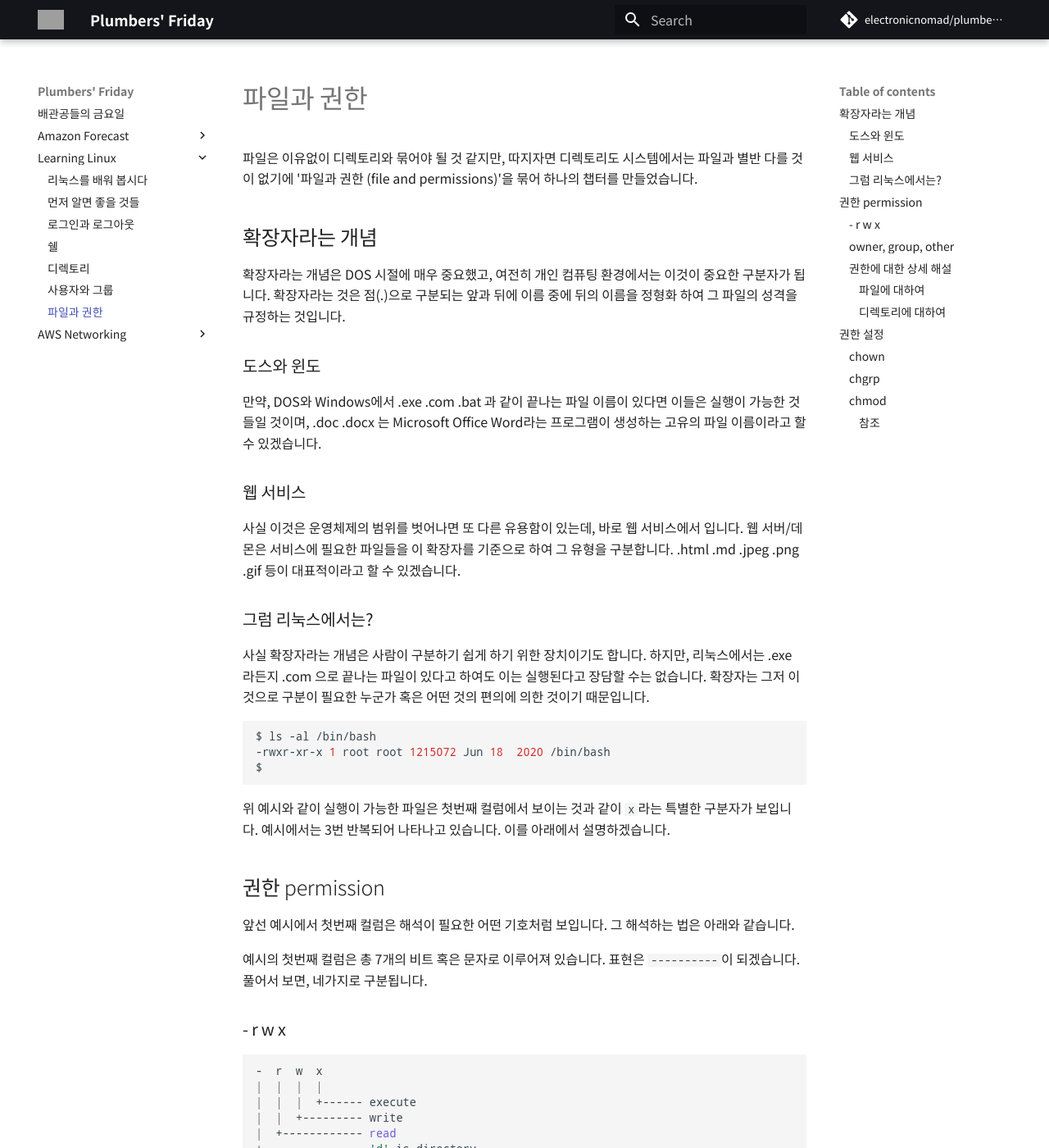
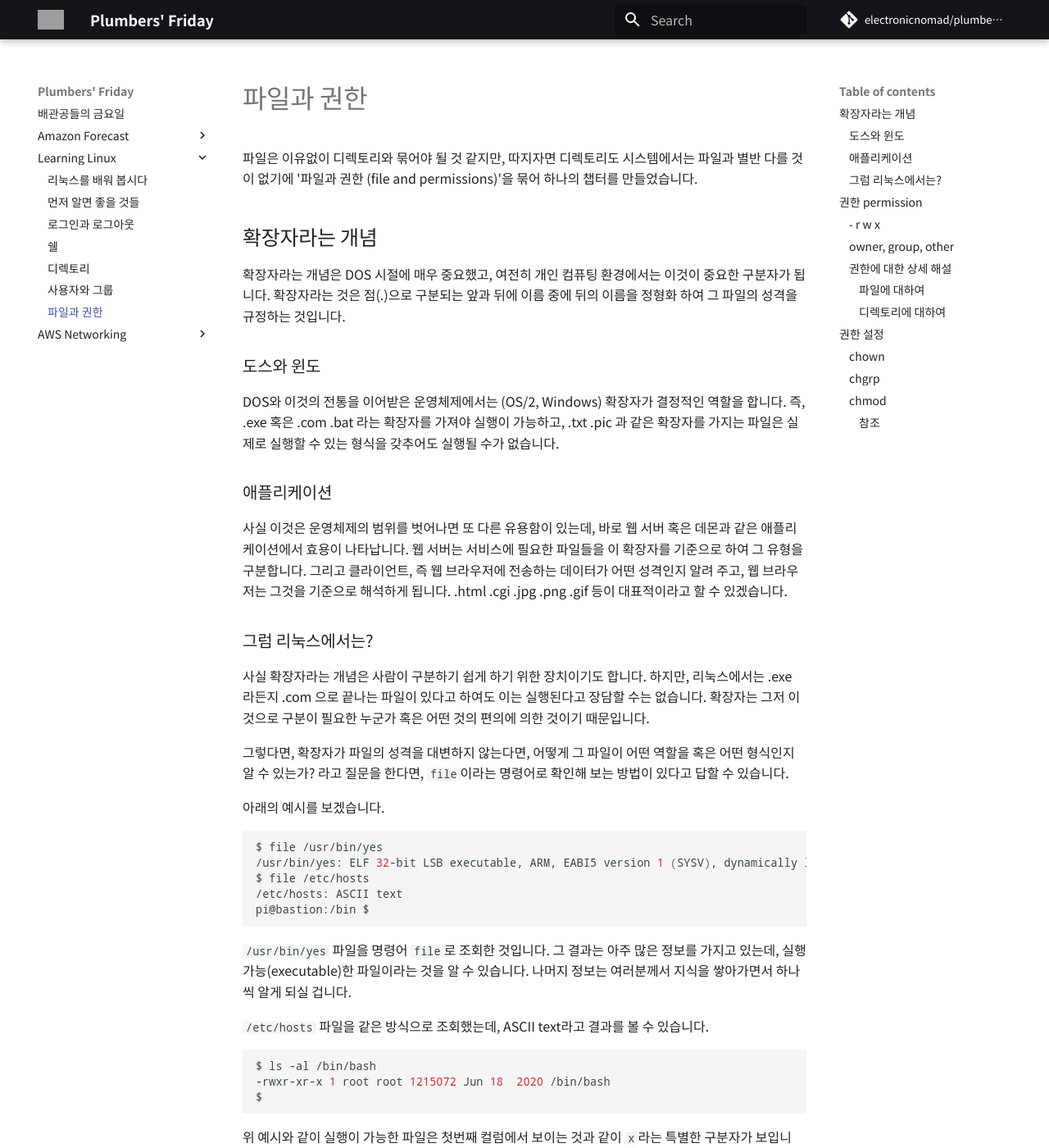
Before and after one commit to electronicnomad/plumbers-friday, an MkDocs documentation site: the page built from docs/linux/file-and-permissions.md, in a window 1280 px wide and 1400 px high. Shown: the whole window at 82% size. Built offline with MkDocs 1.6.1 and Material for MkDocs 9.7.7, drawn with Linux system fonts in a browser that asks for light colours; some web fonts are replaced; comment, search, counter and statistics services are not loaded; grey boxes are pictures that could not be loaded.

Commit message:
Update file-and-permissions.md

````diff
--- a/docs/linux/file-and-permissions.md
+++ b/docs/linux/file-and-permissions.md
@@ -10,20 +10,40 @@
 
 ### 도스와 윈도
 
-만약, DOS와 Windows에서 .exe .com .bat 과 같이 끝나는 파일 이름이 있다면 이들은 실행이 가능한 것들일 것이며,
-.doc .docx 는 Microsoft Office Word라는 프로그램이 생성하는 고유의 파일 이름이라고 할 수 있겠습니다.
+DOS와 이것의 전통을 이어받은 운영체제에서는 (OS/2, Windows) 확장자가 결정적인 역할을 합니다. 즉, .exe 혹은
+.com .bat 라는 확장자를 가져야 실행이 가능하고, .txt .pic 과 같은 확장자를 가지는 파일은
+실제로 실행할 수 있는 형식을 갖추어도 실행될 수가 없습니다.
 
-### 웹 서비스
+### 애플리케이션
 
-사실 이것은 운영체제의 범위를 벗어나면 또 다른 유용함이 있는데, 바로 웹 서비스에서 입니다.
-웹 서버/데몬은 서비스에 필요한 파일들을 이 확장자를 기준으로 하여 그 유형을 구분합니다.
-.html .md .jpeg .png .gif 등이 대표적이라고 할 수 있겠습니다.
+사실 이것은 운영체제의 범위를 벗어나면 또 다른 유용함이 있는데, 바로 웹 서버 혹은 데몬과 같은 애플리케이션에서 효용이 나타납니다.
+웹 서버는 서비스에 필요한 파일들을 이 확장자를 기준으로 하여 그 유형을 구분합니다. 그리고 클라이언트, 즉 웹 브라우저에 전송하는 데이터가 어떤 성격인지 알려 주고, 웹 브라우저는 그것을 기준으로 해석하게 됩니다.
+.html .cgi .jpg .png .gif 등이 대표적이라고 할 수 있겠습니다.
 
 ### 그럼 리눅스에서는?
 
 사실 확장자라는 개념은 사람이 구분하기 쉽게 하기 위한 장치이기도 합니다.
 하지만, 리눅스에서는 .exe 라든지 .com 으로 끝나는 파일이 있다고 하여도 이는 실행된다고 장담할 수는 없습니다.
 확장자는 그저 이것으로 구분이 필요한 누군가 혹은 어떤 것의 편의에 의한 것이기 때문입니다.
+
+그렇다면, 확장자가 파일의 성격을 대변하지 않는다면, 어떻게 그 파일이 어떤 역할을 혹은 어떤 형식인지 알 수 있는가?
+라고 질문을 한다면, `file`이라는 명령어로 확인해 보는 방법이 있다고 답할 수 있습니다.
+
+아래의 예시를 보겠습니다.
+
+```bash
+$ file /usr/bin/yes
+/usr/bin/yes: ELF 32-bit LSB executable, ARM, EABI5 version 1 (SYSV), dynamically linked, interpreter /lib/ld-linux-armhf.so.3, for GNU/Linux 3.2.0, BuildID[sha1]=d6bd14b193d8d4479c5ed1f44743bd7721466f6c, stripped
+$ file /etc/hosts
+/etc/hosts: ASCII text
+pi@bastion:/bin $
+```
+
+`/usr/bin/yes` 파일을 명령어 `file`로 조회한 것입니다. 그 결과는 아주 많은 정보를 가지고 있는데,
+실행가능(executable)한 파일이라는 것을 알 수 있습니다. 나머지 정보는 여러분께서 지식을 쌓아가면서
+하나씩 알게 되실 겁니다.
+
+`/etc/hosts` 파일을 같은 방식으로 조회했는데, ASCII text라고 결과를 볼 수 있습니다.
 
 ```bash
 $ ls -al /bin/bash
````
